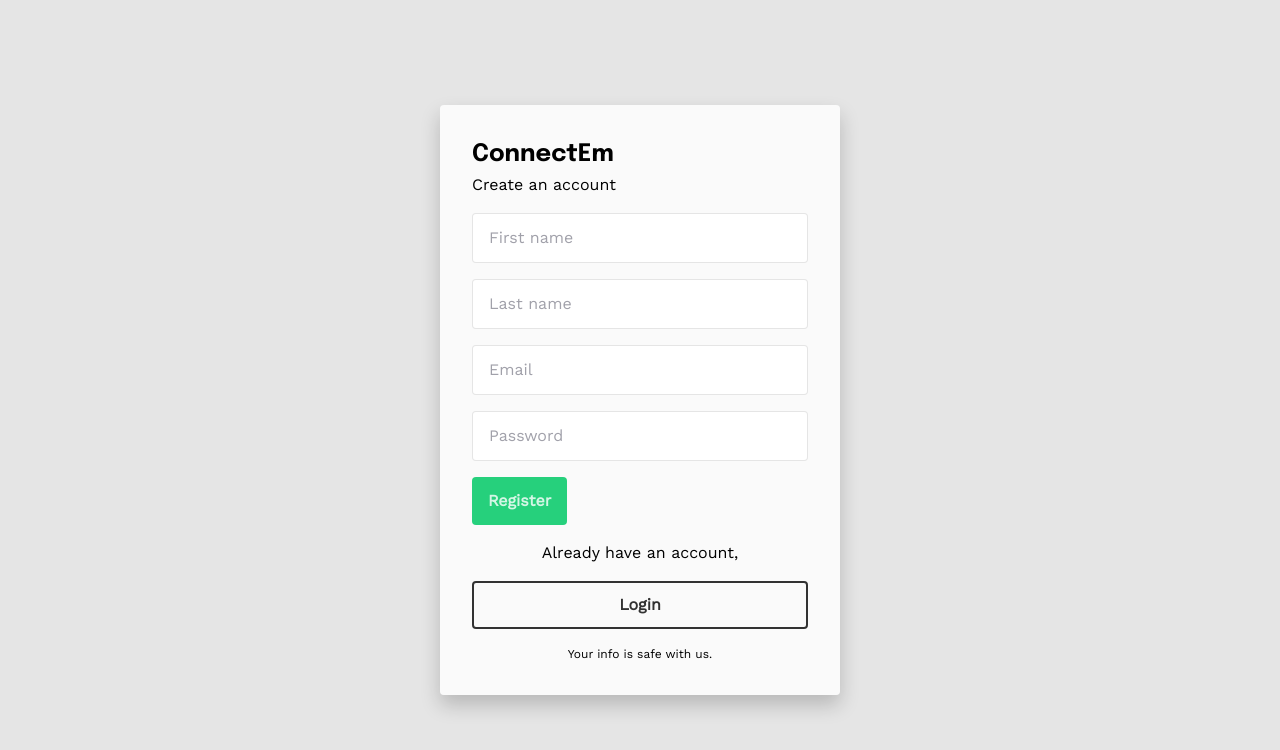
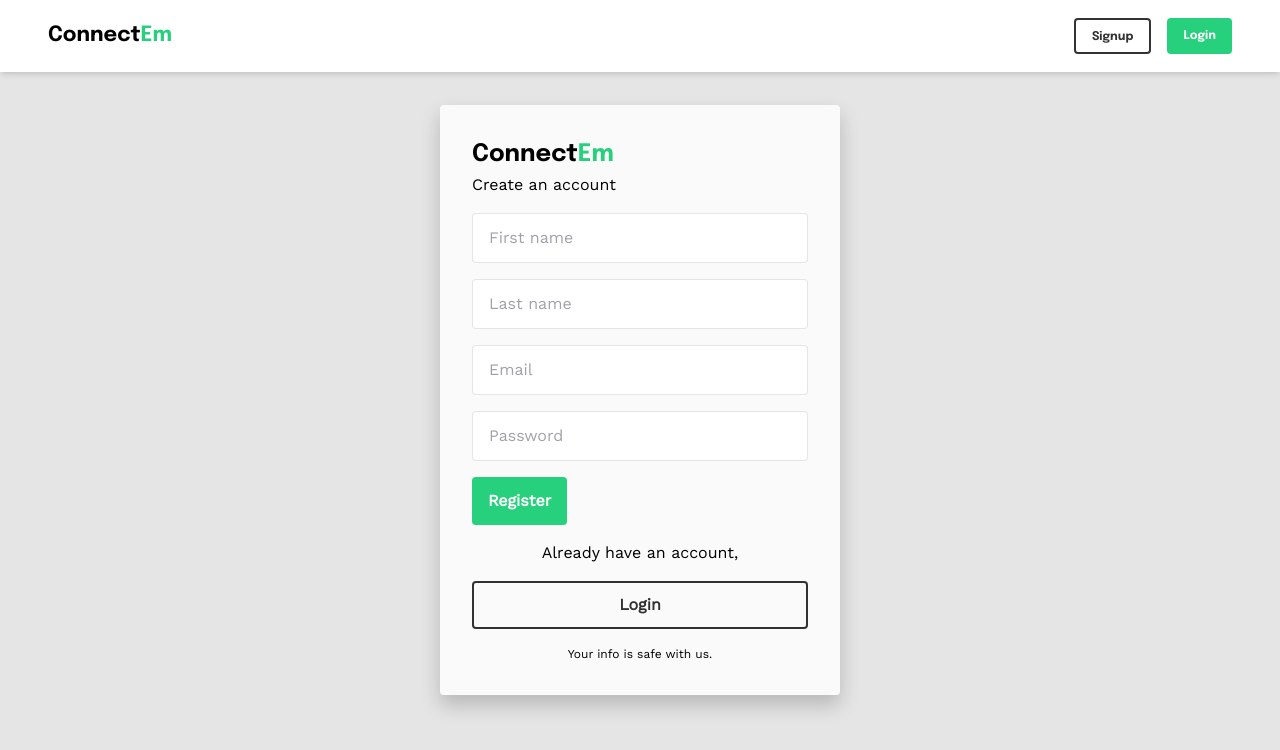
Before and after one commit to piyushsinha24/ConnectEm-Frontend, a React (Create React App) app: page /register in a window 1280 px wide. Shown: the top 750 px of the page. Built offline with nearby package versions, Linux system fonts and the light colour scheme; no server answers.

Commit message:
add: navbar added

```diff
--- a/package.json
+++ b/package.json
@@ -8,6 +8,7 @@
     "@testing-library/react": "^11.1.0",
     "@testing-library/user-event": "^12.1.10",
     "axios": "^0.21.1",
+    "classnames": "^2.3.1",
     "react": "^17.0.2",
     "react-dom": "^17.0.2",
     "react-router-dom": "^5.2.0",
--- a/src/App.js
+++ b/src/App.js
@@ -1,6 +1,7 @@
 import { lazy, Suspense } from 'react';
 import { Switch, Route } from 'react-router-dom';
 import ProtectedRoute from './components/common/ProtectedRoute';
+import Navbar from './components/common/Navbar';
 
 const LandingPage = lazy(() => import('./pages/LandingPage'));
 const LoginPage = lazy(() => import('./pages/Login'));
@@ -10,6 +11,7 @@ const Dashboard = lazy(() => import('./pages/Dashboard'));
 function App() {
   return (
     <div>
+      <Navbar />
       <Switch>
         <Suspense fallback={<div>Loading...</div>}>
           <Route exact path="/" component={LandingPage} />
--- a/src/components/common/Button/Button.js
+++ b/src/components/common/Button/Button.js
@@ -1,3 +1,4 @@
+import classNames from 'classnames';
 import React from 'react';
 
 const btnType = {
@@ -6,31 +7,58 @@ const btnType = {
   DISABLED: 'disabled',
 };
 
-const Button = ({ displayType, className, children, ...rest }) => {
-  const defaultClassName = `box-border h-48 rounded-4 font-bold text-16 py-8 px-16 ${className}`;
+const btnSize = {
+  SM: 'sm',
+  MD: 'md',
+  LG: 'lg',
+};
+
+const Button = ({ displayType, size, className, children, ...rest }) => {
+  const defaultClassName = `box-border rounded-4 font-bold`;
+
+  const sizeToClassNames = (size) => {
+    switch (size) {
+      case btnSize.SM:
+        return 'text-12 py-8 px-16 h-36';
+      case btnSize.MD:
+        return 'text-16 py-8 px-16 h-48';
+      case btnSize.LG:
+        return 'text-16 py-8 px-16';
+      default:
+        return '';
+    }
+  };
 
   const typeToClassNames = (displayType) => {
     switch (displayType) {
       case btnType.PRIMARY:
-        return `${defaultClassName} text-light-default bg-primary-default`;
+        return 'text-light-bright bg-primary-default';
       case btnType.SECONDARY:
-        return `${defaultClassName} text-dark-default border-dark-default border-2`;
+        return 'text-dark-default border-dark-default border-2';
       case btnType.DISABLED:
-        return `${defaultClassName} text-light-grey border-light-grey border-2 cursor-not-allowed`;
+        return 'text-light-grey border-light-grey border-2 cursor-not-allowed';
       default:
-        return defaultClassName;
+        return '';
     }
   };
 
+  const allClassNames = classNames(
+    defaultClassName,
+    sizeToClassNames(size),
+    typeToClassNames(displayType),
+    className
+  );
+
   return (
-    <button {...rest} className={typeToClassNames(displayType)}>
+    <button {...rest} className={allClassNames}>
       {children}
     </button>
   );
 };
 
 Button.defaultProps = {
-  displayType: '',
+  displayType: btnType.PRIMARY,
+  size: btnSize.MD,
   className: '',
 };
 
--- /dev/null
+++ b/src/components/common/Navbar/Navbar.js
@@ -0,0 +1,56 @@
+import React from 'react';
+import Container from '../Container';
+import Button from '../Button';
+import { useHistory, Link } from 'react-router-dom';
+import { useAuthContext } from '../../../contexts/AuthContext';
+
+const Navbar = () => {
+  const history = useHistory();
+  const { logout, isAuthenticated } = useAuthContext();
+
+  return (
+    <div className="shadow-md fixed top-0 left-0 w-full bg-light-bright">
+      <Container>
+        <div className="font-epilogue flex justify-between items-center h-56 xl:h-72 px-16 xl:px-48">
+          <Link to="/">
+            <h1 className="font-bold text-16 xl:text-21">
+              Connect<span className="text-primary-default">Em</span>
+            </h1>
+          </Link>
+          <div className="flex items-center">
+            {isAuthenticated() ? (
+              <Button
+                displayType="secondary"
+                size="sm"
+                onClick={() => logout()}
+                className="mr-16"
+              >
+                Logout
+              </Button>
+            ) : (
+              <>
+                <Button
+                  displayType="secondary"
+                  size="sm"
+                  onClick={() => history.push('/register')}
+                  className="mr-16"
+                >
+                  Signup
+                </Button>
+                <Button
+                  displayType="primary"
+                  size="sm"
+                  onClick={() => history.push('/login')}
+                >
+                  Login
+                </Button>
+              </>
+            )}
+          </div>
+        </div>
+      </Container>
+    </div>
+  );
+};
+
+export default Navbar;
--- /dev/null
+++ b/src/components/common/Navbar/index.js
@@ -0,0 +1,2 @@
+import Navbar from './Navbar';
+export default Navbar;
--- a/src/contexts/AuthContext/AuthContext.js
+++ b/src/contexts/AuthContext/AuthContext.js
@@ -36,7 +36,7 @@ export const AuthContextProvider = ({ children }) => {
   };
 
   const isAuthenticated = () => {
-    return authState.token && authState.userInfo;
+    return !!authState.token && !!authState.userInfo;
   };
 
   const authObject = {
--- a/src/pages/Dashboard/Dashboard.js
+++ b/src/pages/Dashboard/Dashboard.js
@@ -1,14 +1,17 @@
 import React from 'react';
+import Container from '../../components/common/Container';
 import { useAuthContext } from '../../contexts/AuthContext';
 
 const Dashboard = () => {
-  const { user, logout } = useAuthContext();
+  const { user } = useAuthContext();
 
   return (
     <div>
-      <p>Secret Dashboard</p>
-      <p>{user.firstName} is Logged In!</p>
-      <button onClick={logout}>Logout</button>
+      <Container>
+        <div className="px-16 py-24 mt-56 xl:px-48 xl:py-36 xl:mt-72">
+          <p className="font-work">Welcome {user?.firstName},</p>
+        </div>
+      </Container>
     </div>
   );
 };
--- a/src/pages/Login/Login.js
+++ b/src/pages/Login/Login.js
@@ -3,13 +3,13 @@ import Container from '../../components/common/Container';
 import Input from '../../components/common/Input';
 import Button from '../../components/common/Button';
 import Alert from '../../components/common/Alert';
-import { Link } from 'react-router-dom';
+import { Link, Redirect } from 'react-router-dom';
 import { useAuthContext } from '../../contexts/AuthContext';
 import { loginUser } from '../../services/authService';
 import { loginSchema, validate } from '../../utility/validation';
 
 const Login = () => {
-  const { setAuthInfo } = useAuthContext();
+  const { setAuthInfo, isAuthenticated } = useAuthContext();
   const [formData, setFormData] = useState({ email: '', password: '' });
   const [isLoading, setIsLoading] = useState(false);
   const [errors, setErrors] = useState({});
@@ -60,12 +60,18 @@ const Login = () => {
     }
   };
 
+  if (isAuthenticated()) {
+    return <Redirect to="/dashboard" />;
+  }
+
   return (
     <div className="bg-light-grey">
       <Container>
-        <div className="font-work grid place-items-center w-full h-screen">
+        <div className="font-work grid place-items-center w-full h-screen mt-56 xl:mt-0">
           <div className="bg-light-default h-full w-full py-32 px-16 xl:p-32 xl:w-400 xl:h-auto xl:shadow-card xl:rounded-4">
-            <h2 className="font-epilogue text-24 font-bold">ConnectEm</h2>
+            <h2 className="font-epilogue text-24 font-bold">
+              Connect<span className="text-primary-default">Em</span>
+            </h2>
             <p className="mb-16">Login</p>
             <form onSubmit={onFormSubmit}>
               <div className="mb-16">
--- a/src/pages/Register/Register.js
+++ b/src/pages/Register/Register.js
@@ -3,13 +3,13 @@ import Container from '../../components/common/Container';
 import Input from '../../components/common/Input';
 import Button from '../../components/common/Button';
 import Alert from '../../components/common/Alert';
-import { Link } from 'react-router-dom';
+import { Link, Redirect } from 'react-router-dom';
 import { useAuthContext } from '../../contexts/AuthContext';
 import { registerUser } from '../../services/authService';
 import { registerSchema, validate } from '../../utility/validation';
 
 const Register = () => {
-  const { setAuthInfo } = useAuthContext();
+  const { setAuthInfo, isAuthenticated } = useAuthContext();
   const [formData, setFormData] = useState({
     firstName: '',
     lastName: '',
@@ -69,12 +69,18 @@ const Register = () => {
     }
   };
 
+  if (isAuthenticated()) {
+    return <Redirect to="/dashboard" />;
+  }
+
   return (
     <div className="bg-light-grey">
       <Container>
-        <div className="font-work grid place-items-center w-full h-screen">
+        <div className="font-work grid place-items-center w-full h-screen mt-56 xl:mt-0">
           <div className="bg-light-default h-full w-full py-32 px-16 xl:p-32 xl:w-400 xl:h-auto xl:shadow-card xl:rounded-4">
-            <h2 className="font-epilogue text-24 font-bold">ConnectEm</h2>
+            <h2 className="font-epilogue text-24 font-bold">
+              Connect<span className="text-primary-default">Em</span>
+            </h2>
             <p className="mb-16">Create an account</p>
             <form onSubmit={onFormSubmit}>
               <div className="mb-16">
--- a/src/token/token.js
+++ b/src/token/token.js
@@ -4,6 +4,7 @@ const colors = {
   },
   light: {
     default: 'rgba(255, 255, 255, 0.8)',
+    bright: 'rgba(255, 255, 255, 1)',
     grey: 'rgba(0, 0, 0, 0.1)',
   },
   secondary: {
@@ -46,6 +47,7 @@ const spacing = {
   16: '16px',
   24: '24px',
   32: '32px',
+  36: '36px',
   40: '40px',
   48: '48px',
   56: '56px',
```
Also changed, not shown: 1 other file (tests, documents, lock files or other folders).
